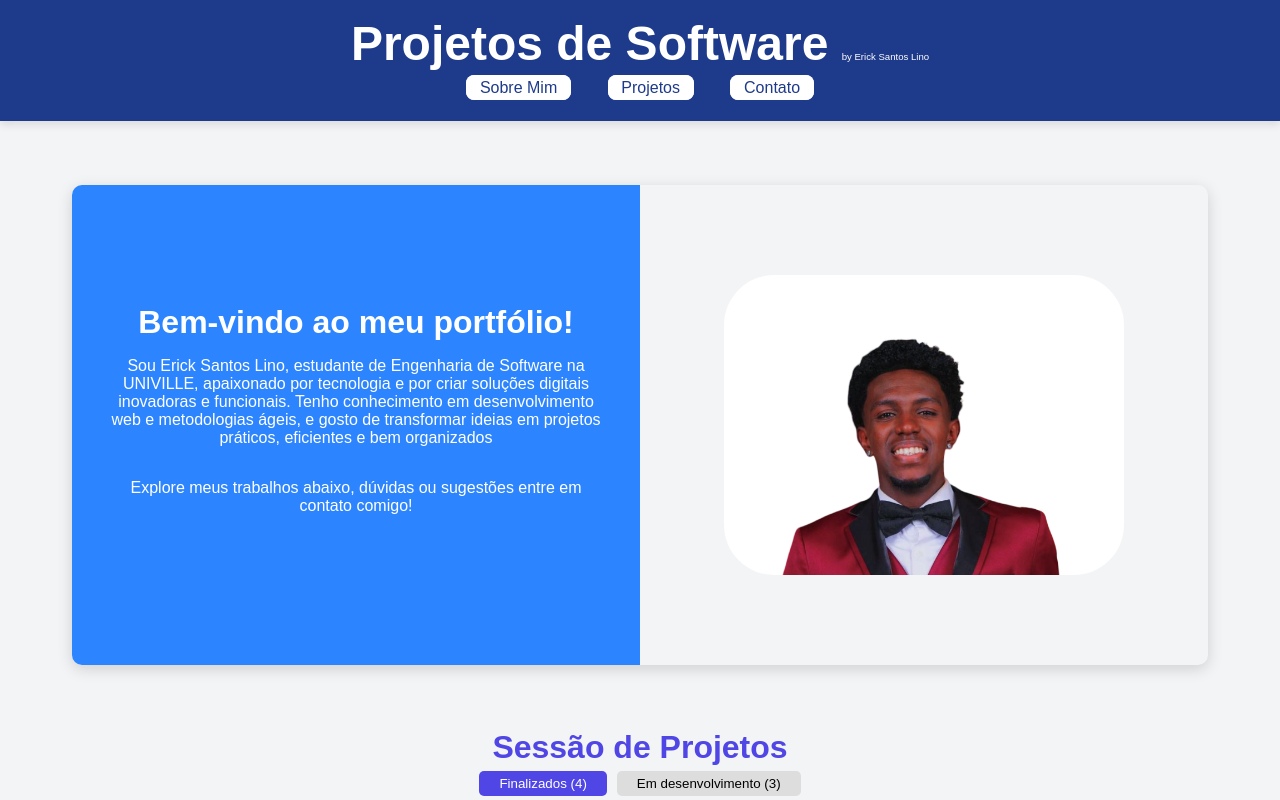
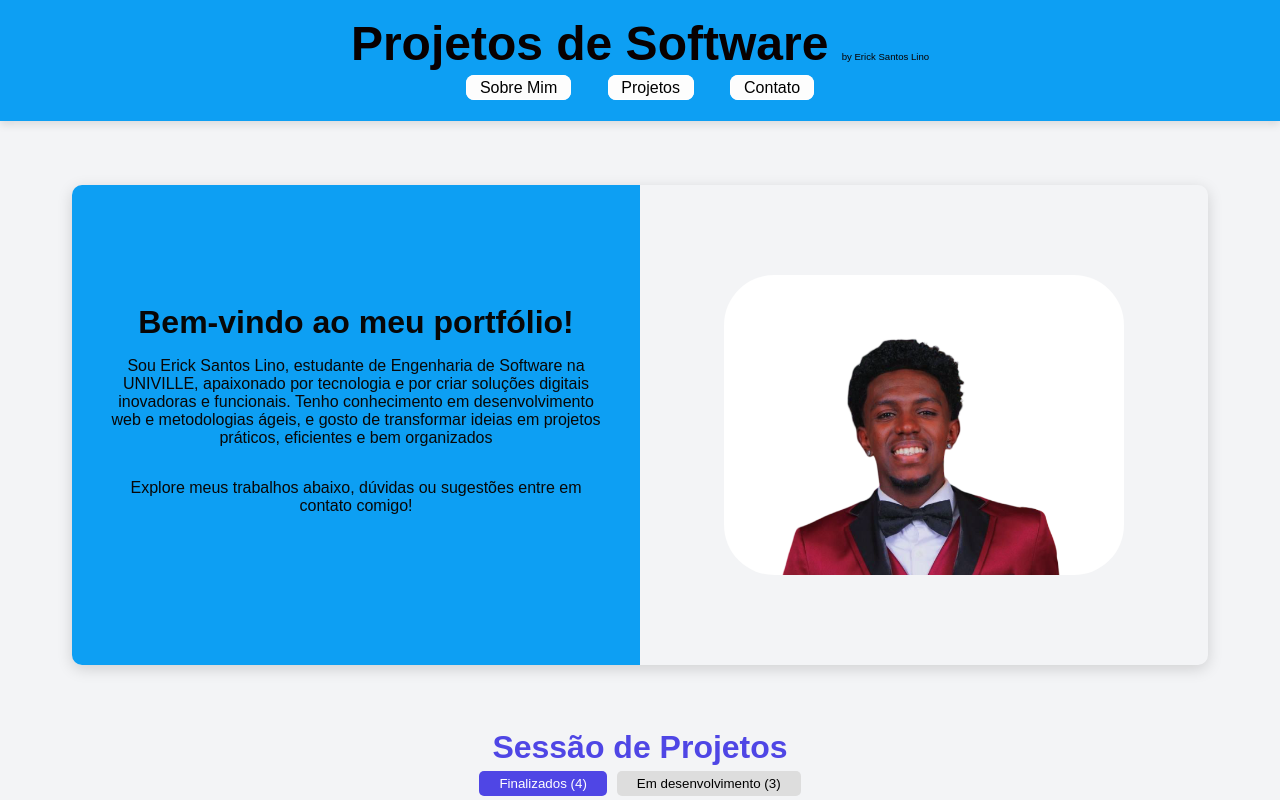
Before and after one commit to Ericklinoo/Projeto, a plain HTML site: page index.html in a window 1280 px wide. Shown: the top 800 px of the page. Drawn offline with Linux system fonts and the light colour scheme.

Commit message:
Update style.css

```diff
--- a/style.css
+++ b/style.css
@@ -17,8 +17,8 @@ body {
 }
 
 header {
-    background-color: #1e3a8a;
-    color: #fff;
+    background-color: #0d9ff3;
+    color: #080000;
     width: 100%;
     padding: 1em 0.7em;
     text-align: center;
@@ -42,8 +42,8 @@ nav{
 }
 
 nav a {
-    color: #1e3a8a;
-    background-color: #fff;
+    color: #000000;
+    background-color: rgb(253, 253, 253);
     text-decoration: none;
     margin: 0 1em;
     font-weight: 500;
@@ -86,8 +86,8 @@ nav a {
 }
 
 .about-section .content {
-    background-color: #2c85ff;
-    color: #fff;
+    background-color: #0d9ff3;
+    color: #080707;
     text-align: center;
     flex-direction: column;
 }
@@ -98,7 +98,7 @@ nav a {
 }
 
 .about-section .image img {
-    width: 100%;
+    width: 120%;
     max-width: 400px;
     border-radius: 50px;
 }
```
